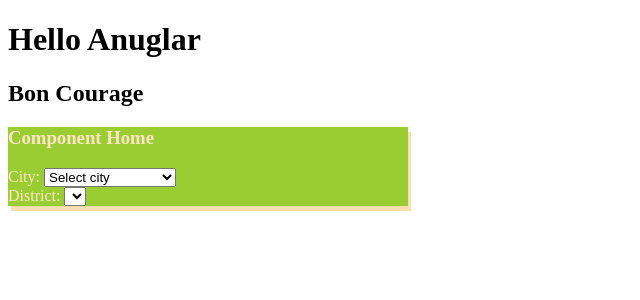
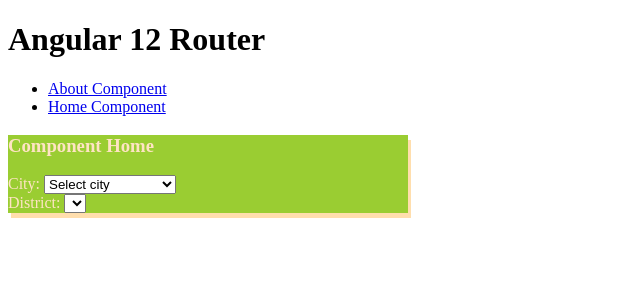
Before and after one commit to anhLEvn/Angular12-github, an Angular app: page / in a window 1280 px wide. Shown: the top 300 px of the page, without its empty margins (0-640 px from the left). Built offline with nearby package versions, Linux system fonts and the light colour scheme.

Commit message:
Commit Route

```diff
--- a/src/app/app-routing.module.ts
+++ b/src/app/app-routing.module.ts
@@ -1,7 +1,15 @@
 import { NgModule } from '@angular/core';
 import { RouterModule, Routes } from '@angular/router';
+import { AboutComponent } from './about/about.component';
+import { HomeComponent } from './home/home.component';
+import { PageNotFoundComponent } from './page-not-found/page-not-found.component';
 
-const routes: Routes = [];
+const routes: Routes = [{
+  path: 'about', component: AboutComponent },
+{ path: 'home', component: HomeComponent },
+{ path: '', component: HomeComponent },
+{ path: '**', component: PageNotFoundComponent },  // Wildcard route for a 404 page
+];
 
 @NgModule({
   imports: [RouterModule.forRoot(routes)],
--- a/src/app/app.component.html
+++ b/src/app/app.component.html
@@ -1,3 +1,14 @@
-<h1>Hello Anuglar</h1>
+<!-- <h1>Hello Anuglar</h1>
 <h2>Bon Courage</h2>
-<app-home></app-home>
+<app-home></app-home> -->
+
+<h1>Angular 12 Router </h1>
+<!-- This nav gives you links to click, which tells the router which route to use (defined in the routes constant in  AppRoutingModule) -->
+<nav>
+  <ul>
+    <li><a routerLink="/about" routerLinkActive="active">About Component</a></li>
+    <li><a routerLink="/home" routerLinkActive="active">Home Component</a></li>
+  </ul>
+</nav>
+<!-- The routed views render in the <router-outlet>-->
+<router-outlet></router-outlet>
--- a/src/app/app.module.ts
+++ b/src/app/app.module.ts
@@ -7,13 +7,15 @@
 import { HomeComponent } from './home/home.component';
 import { AboutComponent } from './about/about.component';
 import { OnSalesPipe } from './on-sales.pipe';
+import { PageNotFoundComponent } from './page-not-found/page-not-found.component';
 
 @NgModule({
   declarations: [
     AppComponent,
     HomeComponent,
     AboutComponent,
-    OnSalesPipe
+    OnSalesPipe,
+    PageNotFoundComponent
   ],
   imports: [
     BrowserModule,
--- /dev/null
+++ b/src/app/page-not-found/page-not-found.component.html
@@ -0,0 +1 @@
+<p>page-not-found works!</p>
--- /dev/null
+++ b/src/app/page-not-found/page-not-found.component.ts
@@ -0,0 +1,15 @@
+import { Component, OnInit } from '@angular/core';
+
+@Component({
+  selector: 'app-page-not-found',
+  templateUrl: './page-not-found.component.html',
+  styleUrls: ['./page-not-found.component.scss']
+})
+export class PageNotFoundComponent implements OnInit {
+
+  constructor() { }
+
+  ngOnInit(): void {
+  }
+
+}
```
Also changed, not shown: src/app/page-not-found/page-not-found.component.scss (added), 1 other file (tests, documents, lock files or other folders).
